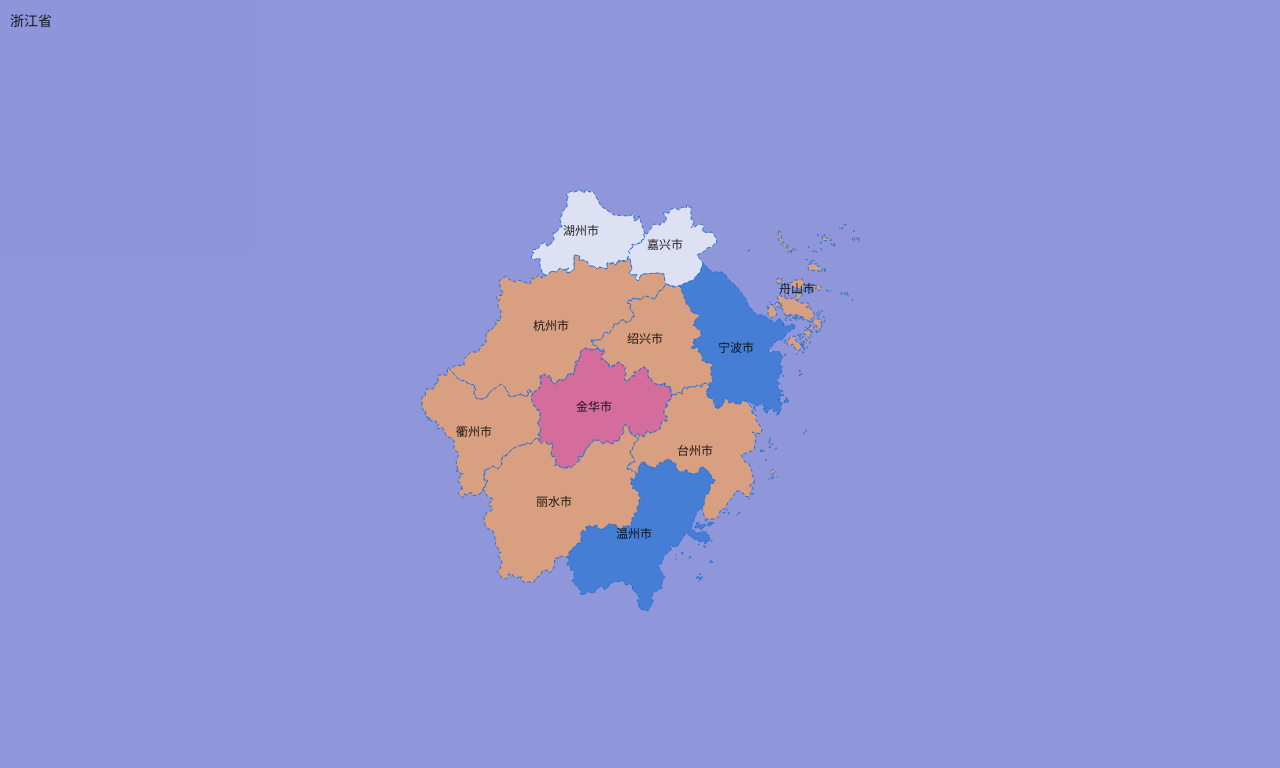
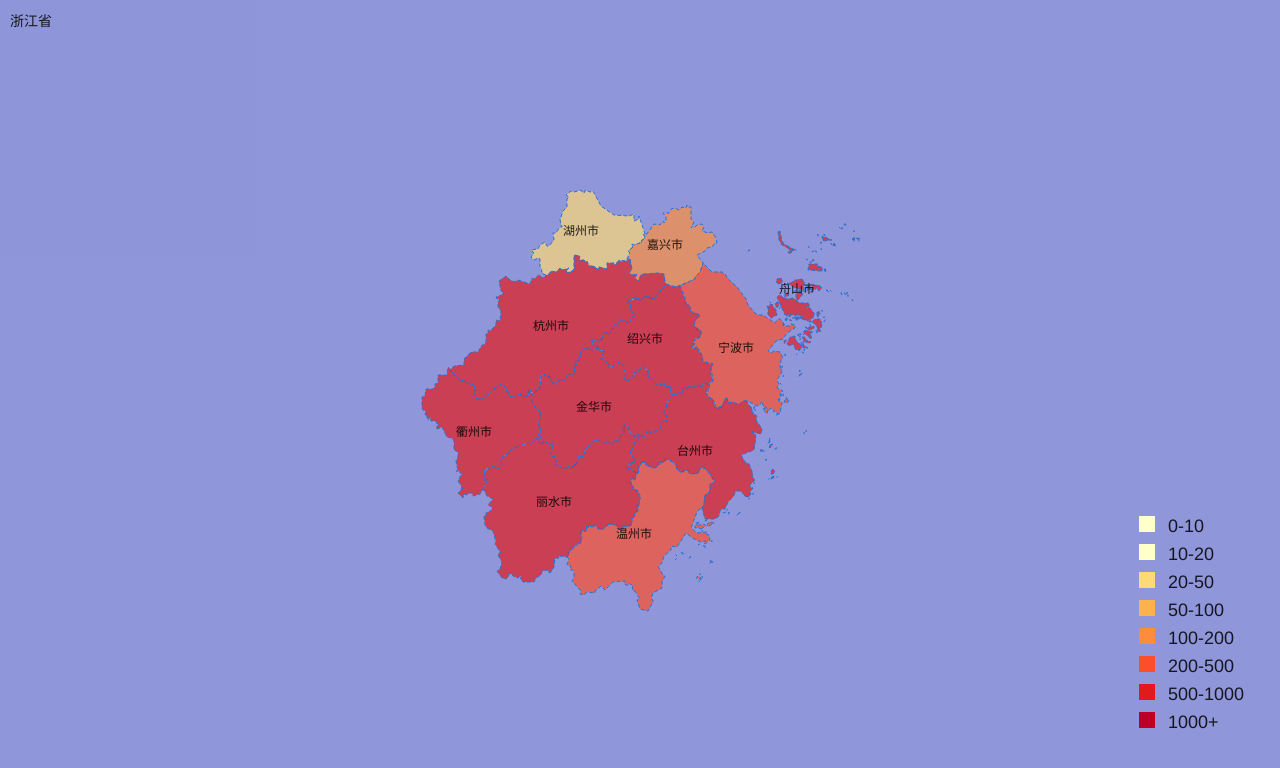
Before and after one commit to pan52yu/vue3_leaflet, a Vue app: page / in a window 1280 px wide. Shown: the top 768 px of the page. Built offline with nearby package versions, Linux system fonts and the light colour scheme.

Commit message:
feat: 增加右上右下的提示

```diff
--- a/src/views/home/index.vue
+++ b/src/views/home/index.vue
@@ -15,6 +15,17 @@ const map = ref<any>(null)
 const mapLayer = ref<any>(null)
 // 当前选中的地区
 const currentArea = ref('')
+
+const areaDensity = ref()
+const areaName = ref('')
+
+const DensityList = [0, 10, 20, 50, 100, 200, 500, 1000]
+
+const densityStyle = (value: number) => {
+  return {
+    backgroundColor: getColor(value),
+  }
+}
 
 // 地区中文名与英文名的映射
 const chineseToEnglishMap: ReadonlyArray<{ name: string; value: string }> = [
@@ -99,17 +110,59 @@ const styleMap = (feature: any) => {
 const getColor = (value: number) => {
   // 0-100 为白色，100-200 为蓝色，200-300 为橙色，300-400 为红色
   switch (true) {
-    case value <= 100:
-      return '#ffffff'
-    case value <= 200:
-      return '#2772d3'
-    case value <= 300:
-      return '#f7a35c'
-    case value <= 400:
-      return '#f15c80'
+    // case value <= 100:
+    //   return '#ffffff'
+    // case value <= 200:
+    //   return '#2772d3'
+    // case value <= 300:
+    //   return '#f7a35c'
+    // case value <= 400:
+    //   return '#f15c80'
+    // default:
+    //   return '#ffffff'
+    case value > 1000:
+      return 'rgba(128,0,38,1)'
+    case value > 500:
+      return 'rgba(189,0,38,1)'
+    case value > 200:
+      return 'rgba(227,26,28,1)'
+    case value > 100:
+      return 'rgba(252,78,42,1)'
+    case value > 50:
+      return 'rgba(253,141,60,1)'
+    case value > 20:
+      return 'rgba(254,178,76,1)'
+    case value > 10:
+      return 'rgba(254,217,118,1)'
     default:
-      return '#ffffff'
+      return 'rgba(255,255,204,1)'
   }
+}
+
+// 鼠标移入地图事件
+const mouseoverMap = (e: any) => {
+  const layer = e.target
+  areaDensity.value = areaData.value.find(
+    (item) => item.name === layer.feature.properties.name
+  )?.value
+  areaName.value = layer.feature.properties.name
+
+  layer.setStyle({
+    weight: 5,
+    color: '#2772d3',
+    fillColor: '#0532e8',
+    dashArray: '',
+    fillOpacity: 0.7,
+  })
+  if (!L.Browser.ie && !L.Browser.opera && !L.Browser.edge) {
+    layer.bringToFront()
+  }
+}
+// 鼠标移出地图事件
+const mouseoutMap = (e: any) => {
+  mapLayer.value.resetStyle(e.target)
+  areaDensity.value = 0
+  areaName.value = ''
 }
 
 // 地图事件
@@ -126,26 +179,8 @@ const onEachFeature = (feature: any, layer: any) => {
   }).addTo(map.value)
 
   layer.on({
-    mouseover: function () {
-      // 鼠标移入高亮显示
-      layer.setStyle({
-        // 线条宽度
-        weight: 5,
-        // 填充颜色
-        color: '#666',
-        // dashArray 是一个字符串，用于设置线条的虚线样式，例如 '5, 10, 15' 表示先绘制 5 像素的实线，再绘制 10 像素的空白，再绘制 15 像素的实线，然后再重复这个过程。
-        dashArray: '',
-        // 透明度
-        fillOpacity: 0.1,
-      })
-      if (!L.Browser.ie && !L.Browser.opera && !L.Browser.edge) {
-        layer.bringToFront()
-      }
-    },
-    mouseout: function () {
-      // 鼠标移出恢复样式
-      mapLayer.value.resetStyle(this)
-    },
+    mouseover: mouseoverMap,
+    mouseout: mouseoutMap,
     click: async function () {
       const areaName = feature.properties.name
       // 加载地图
@@ -200,7 +235,21 @@ onMounted(() => {
 <template>
   <div class="leaflet_map">
     <!--  地图容器  -->
-    <div ref="mapContainer" class="mapContainer"></div>
+    <div ref="mapContainer" class="mapContainer">
+      <div
+        v-show="areaName !== ''"
+        class="absolute right-0 top-0 z-500 w-30 p-3 bg-[rgba(255,255,255,0.3)] text-base"
+      >
+        <div>值: {{ areaDensity }}</div>
+        <div>地区: {{ areaName }}</div>
+      </div>
+      <ul class="absolute right-[1.25rem] bottom-[1.875rem] z-500 p-4 text-lg">
+        <li v-for="(Density, index) in DensityList" :key="Density">
+          <span class="inline-block w-4 h-4 mr-2" :style="densityStyle(DensityList[index])"></span>
+          {{ DensityList[index + 1] ? `${Density}-${DensityList[index + 1]}` : `${Density}+` }}
+        </li>
+      </ul>
+    </div>
     <!--  左上角导航  -->
     <div class="navigation">
       <span @click="resetMap">浙江省</span>
@@ -219,6 +268,9 @@ onMounted(() => {
     width: 100%;
     height: 100%;
     background: transparent;
+    ul {
+      list-style: none;
+    }
   }
 
   .label {
```
